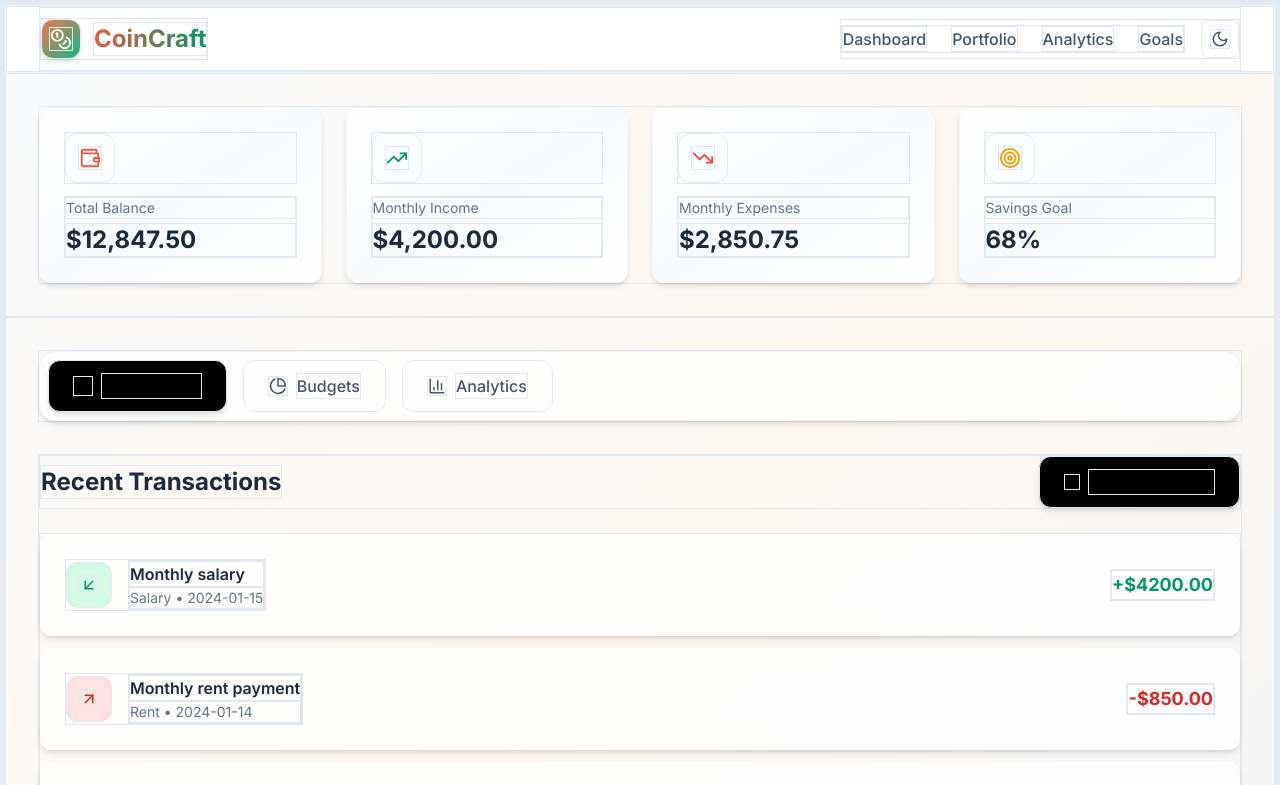
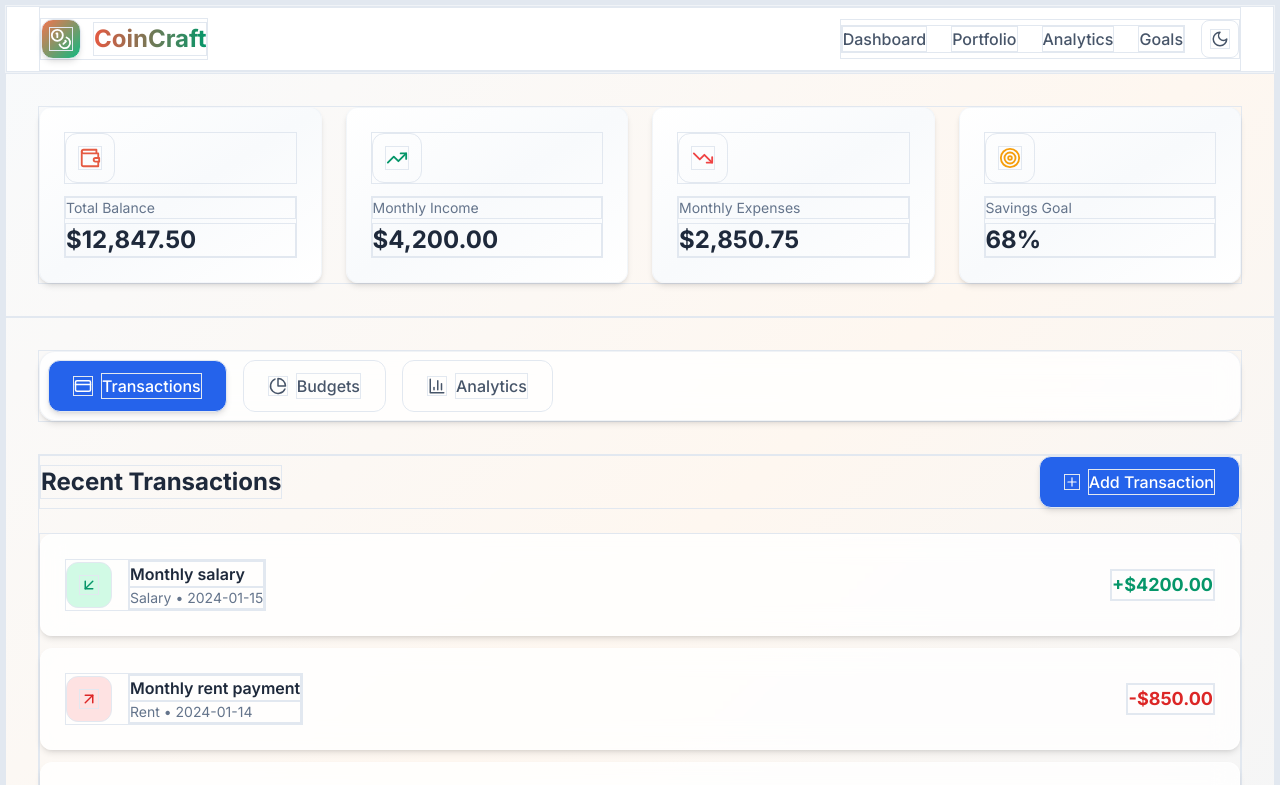
Before and after one commit to apper-canvas/coincraft-firm-cyber, a React (Vite) app: page / in a window 1280 px wide. Shown: the top 785 px of the page. Built offline with nearby package versions, Linux system fonts and the light colour scheme.

Commit message:
Changed button colors from black to blue across the application including primary/secondary buttons and active tab styling

```diff
--- a/src/components/MainFeature.jsx
+++ b/src/components/MainFeature.jsx
@@ -39,9 +39,10 @@ const MainFeature = () => {
               onClick={() => setActiveTab(tab.id)}
               className={`flex items-center space-x-2 px-4 sm:px-6 py-3 rounded-xl font-medium transition-all duration-300 ${
                 activeTab === tab.id
-                  ? 'bg-black text-black shadow-card'
-                  : 'text-surface-600 hover:text-black hover:bg-surface-50'
+                  ? 'bg-blue-600 text-white shadow-card'
+                  : 'text-surface-600 hover:text-blue-600 hover:bg-surface-50'
               }`}
+
 
             >
               <ApperIcon name={tab.icon} className="w-4 h-4 sm:w-5 sm:h-5" />
--- a/src/index.css
+++ b/src/index.css
@@ -43,13 +43,15 @@
   }
 
   .btn-primary {
-    @apply bg-black text-black px-6 py-3 rounded-xl font-medium shadow-card hover:shadow-soft hover:bg-gray-800 transition-all duration-200 focus:ring-4 focus:ring-gray-300;
+    @apply bg-blue-600 text-white px-6 py-3 rounded-xl font-medium shadow-card hover:shadow-soft hover:bg-blue-700 transition-all duration-200 focus:ring-4 focus:ring-blue-300;
   }
 
 
+
   .btn-secondary {
-    @apply bg-black text-black px-6 py-3 rounded-xl font-medium shadow-card hover:shadow-soft hover:bg-gray-800 transition-all duration-200 focus:ring-4 focus:ring-gray-300;
+    @apply bg-blue-600 text-white px-6 py-3 rounded-xl font-medium shadow-card hover:shadow-soft hover:bg-blue-700 transition-all duration-200 focus:ring-4 focus:ring-blue-300;
   }
+
 
 
   .investment-card {
```
